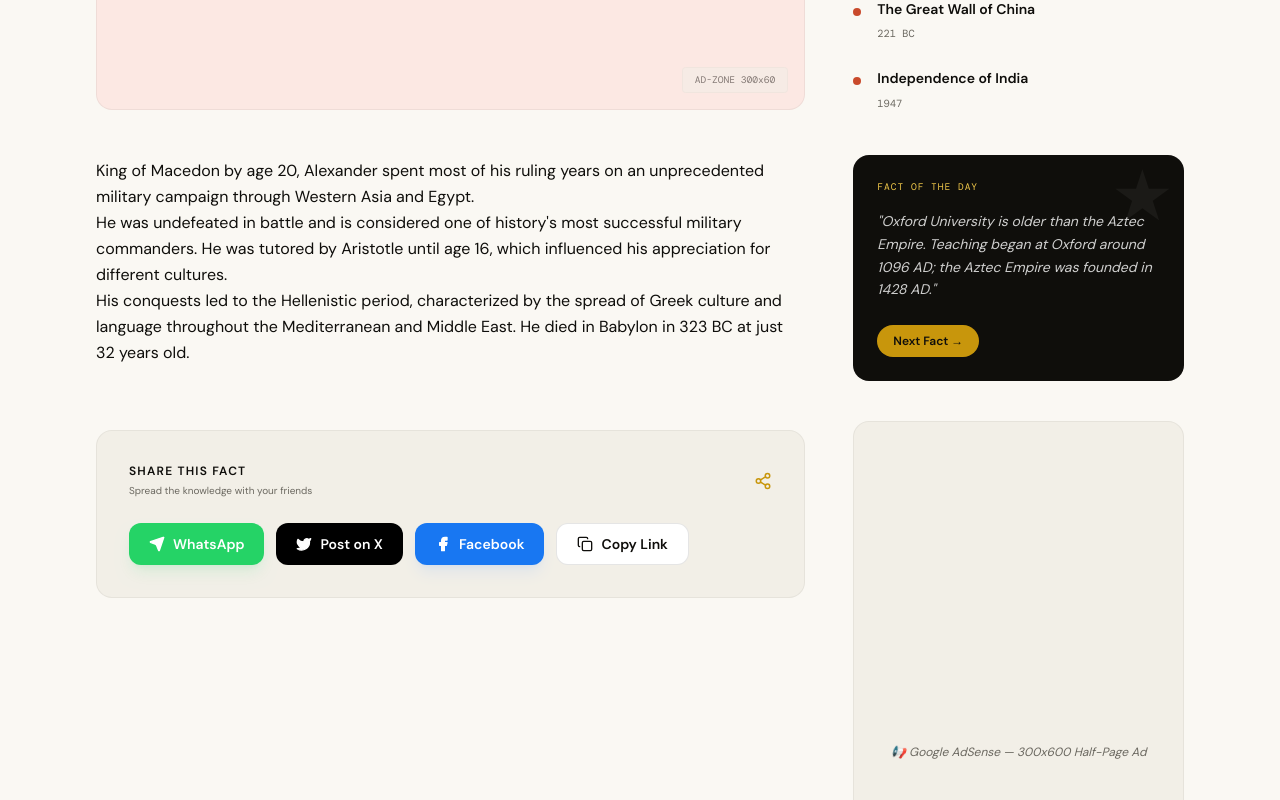
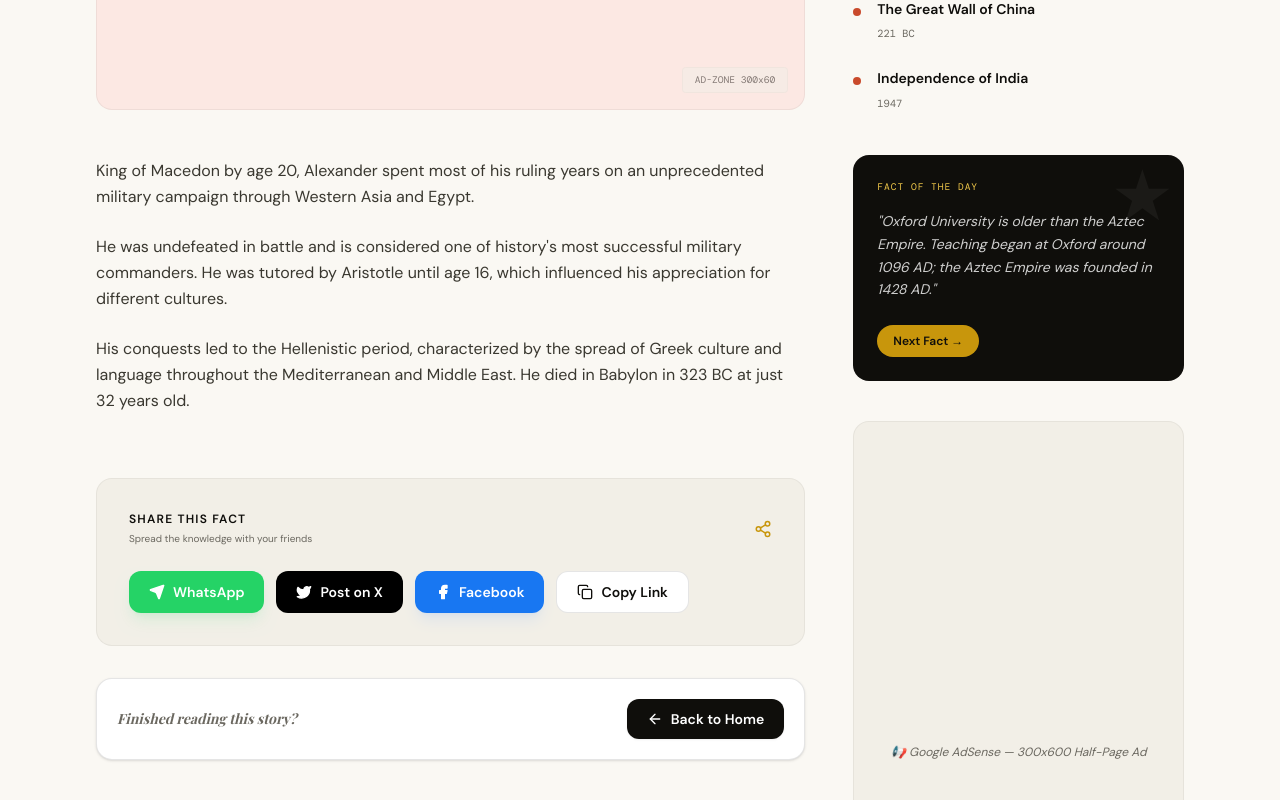
Before and after one commit to krishshiva13/Isometry, a React (Vite) app: page /article/seed-alexander-great in a window 1280 px wide. Shown: the part 636-1436 px from the top of the page. Built offline with nearby package versions, Linux system fonts and the light colour scheme; no server answers; the database is empty; a web font is replaced by a local one.

Commit message:
feat: add "Today in History" section and text styling
- Introduce `eventMonth` and `eventDay` to Fact type
- Implement dynamic "Today in History" section on Home
- Add helper for color-coded text highlighting in articles
- Update Admin CreateFactModal to support date inputs

```diff
--- a/src/pages/Article.tsx
+++ b/src/pages/Article.tsx
@@ -9,6 +9,97 @@ import { Fact } from '../types';
 import { cn } from '../lib/utils';
 import { INITIAL_FACTS } from '../seed';
 import { useAuth } from '../contexts/AuthContext';
+
+const renderHighlightedText = (text: string) => {
+  if (!text) return null;
+
+  const regex = /\[(gold|coral|teal|indigo|red|green|blue|slate|purple)\](.*?)\[\/\1\]/gi;
+  const elements: (string | React.ReactNode)[] = [];
+  let lastIndex = 0;
+  let match;
+
+  const localRegex = new RegExp(regex);
+
+  while ((match = localRegex.exec(text)) !== null) {
+    const matchIndex = match.index;
+    const color = match[1].toLowerCase();
+    const content = match[2];
+
+    if (matchIndex > lastIndex) {
+      elements.push(text.substring(lastIndex, matchIndex));
+    }
+
+    let textColorClass = "text-gold";
+    if (color === "coral") textColorClass = "text-coral font-bold";
+    else if (color === "teal") textColorClass = "text-teal font-bold";
+    else if (color === "indigo") textColorClass = "text-indigo font-bold";
+    else if (color === "red") textColorClass = "text-rose-600 font-bold";
+    else if (color === "green") textColorClass = "text-emerald-600 font-bold";
+    else if (color === "blue") textColorClass = "text-blue-600 font-bold";
+    else if (color === "slate") textColorClass = "text-slate-600 font-bold";
+    else if (color === "purple") textColorClass = "text-purple-600 font-bold";
+    else textColorClass = "text-gold font-bold";
+
+    elements.push(
+      <span key={matchIndex} className={textColorClass}>
+        {content}
+      </span>
+    );
+
+    lastIndex = localRegex.lastIndex;
+  }
+
+  if (lastIndex < text.length) {
+    elements.push(text.substring(lastIndex));
+  }
+
+  return elements.length > 0 ? elements : text;
+};
+
+const renderers = {
+  h1: ({ children }: any) => {
+    const text = typeof children === 'string' ? children : '';
+    return (
+      <h1 className="text-3xl font-serif font-black text-ink mt-8 mb-4">
+        {text ? renderHighlightedText(text) : React.Children.map(children, child => typeof child === 'string' ? renderHighlightedText(child) : child)}
+      </h1>
+    );
+  },
+  h2: ({ children }: any) => {
+    const text = typeof children === 'string' ? children : '';
+    return (
+      <h2 className="text-2xl font-serif font-black text-ink mt-6 mb-3">
+        {text ? renderHighlightedText(text) : React.Children.map(children, child => typeof child === 'string' ? renderHighlightedText(child) : child)}
+      </h2>
+    );
+  },
+  h3: ({ children }: any) => {
+    const text = typeof children === 'string' ? children : '';
+    return (
+      <h3 className="text-xl font-serif font-bold text-ink mt-4 mb-2">
+        {text ? renderHighlightedText(text) : React.Children.map(children, child => typeof child === 'string' ? renderHighlightedText(child) : child)}
+      </h3>
+    );
+  },
+  p: ({ children }: any) => {
+    const formattedChildren = React.Children.map(children, child => {
+      if (typeof child === 'string') {
+        return renderHighlightedText(child);
+      }
+      return child;
+    });
+    return <p className="leading-relaxed text-ink2 mb-6">{formattedChildren}</p>;
+  },
+  li: ({ children }: any) => {
+    const formattedChildren = React.Children.map(children, child => {
+      if (typeof child === 'string') {
+        return renderHighlightedText(child);
+      }
+      return child;
+    });
+    return <li className="text-ink2 mb-2">{formattedChildren}</li>;
+  }
+};
 
 export const Article = () => {
   const { id } = useParams<{ id: string }>();
@@ -90,7 +181,9 @@ export const Article = () => {
       excerpt: fact.excerpt,
       year: fact.year,
       emoji: fact.emoji || '📝',
-      imageUrl: fact.imageUrl || ''
+      imageUrl: fact.imageUrl || '',
+      eventMonth: fact.eventMonth || 0,
+      eventDay: fact.eventDay || 0
     });
     setIsEditing(true);
   };
@@ -227,24 +320,55 @@ export const Article = () => {
                   />
                 </div>
 
-                <div className="grid grid-cols-1 sm:grid-cols-2 gap-4">
-                  <div className="space-y-1">
+                <div className="grid grid-cols-1 sm:grid-cols-4 gap-4">
+                  <div className="space-y-1 col-span-1">
                     <label className="text-xs font-bold uppercase tracking-widest text-ink3">Accent Emoji</label>
                     <input
                       value={editData.emoji}
                       onChange={(e) => setEditData({...editData, emoji: e.target.value})}
-                      className="w-full bg-white border border-black/10 p-3 rounded-xl focus:outline-none focus:border-gold"
+                      className="w-full bg-white border border-black/10 p-3 rounded-xl focus:outline-none focus:border-gold font-sans"
                       placeholder="📝"
                     />
                   </div>
-                  <div className="space-y-1">
+                  <div className="space-y-1 col-span-1 sm:col-span-3">
                     <label className="text-xs font-bold uppercase tracking-widest text-ink3">Cover Image URL (Optional)</label>
                     <input
                       value={editData.imageUrl}
                       onChange={(e) => setEditData({...editData, imageUrl: e.target.value})}
-                      className="w-full bg-white border border-black/10 p-3 rounded-xl text-sm focus:outline-none focus:border-gold"
+                      className="w-full bg-white border border-black/10 p-3 rounded-xl text-sm focus:outline-none focus:border-gold font-sans"
                       placeholder="https://images.unsplash.com/photo-..."
                     />
+                  </div>
+                </div>
+
+                <div className="grid grid-cols-1 sm:grid-cols-2 gap-4">
+                  <div className="space-y-1">
+                    <label className="text-xs font-bold uppercase tracking-widest text-ink3">Event Month (Optional)</label>
+                    <select
+                      value={editData.eventMonth || 0}
+                      onChange={(e) => setEditData({...editData, eventMonth: parseInt(e.target.value)})}
+                      className="w-full bg-white border border-black/10 p-3 rounded-xl text-sm focus:outline-none focus:border-gold font-sans"
+                    >
+                      <option value={0}>None (Any)</option>
+                      {Array.from({ length: 12 }, (_, i) => (
+                        <option key={i + 1} value={i + 1}>
+                          {new Date(2000, i, 1).toLocaleString('en-US', { month: 'long' })}
+                        </option>
+                      ))}
+                    </select>
+                  </div>
+                  <div className="space-y-1">
+                    <label className="text-xs font-bold uppercase tracking-widest text-ink3">Event Day (Optional)</label>
+                    <select
+                      value={editData.eventDay || 0}
+                      onChange={(e) => setEditData({...editData, eventDay: parseInt(e.target.value)})}
+                      className="w-full bg-white border border-black/10 p-3 rounded-xl text-sm focus:outline-none focus:border-gold font-sans"
+                    >
+                      <option value={0}>None (Any)</option>
+                      {Array.from({ length: 31 }, (_, i) => (
+                        <option key={i + 1} value={i + 1}>{i + 1}</option>
+                      ))}
+                    </select>
                   </div>
                 </div>
               </div>
@@ -314,7 +438,7 @@ export const Article = () => {
                 className="w-full h-[500px] bg-white border border-black/10 p-6 rounded-2xl font-serif text-lg leading-relaxed focus:outline-none focus:border-gold"
               />
             ) : (
-              <ReactMarkdown>{fact.full}</ReactMarkdown>
+              <ReactMarkdown components={renderers}>{fact.full}</ReactMarkdown>
             )}
           </div>
 
@@ -352,6 +476,17 @@ export const Article = () => {
                   <Copy size={16} /> Copy Link
                 </button>
              </div>
+          </div>
+
+          <div className="mt-8 flex items-center justify-between bg-white border border-black/10 p-5 rounded-2xl shadow-sm">
+            <span className="text-xs sm:text-sm text-ink3 font-serif italic">Finished reading this story?</span>
+            <Link
+              to="/"
+              className="flex items-center gap-2 px-5 py-2.5 bg-ink text-white rounded-xl text-xs sm:text-sm font-bold hover:bg-gold focus:scale-95 hover:text-ink transition-all shadow shadow-black/5 group"
+            >
+              <ArrowLeft size={16} className="group-hover:-translate-x-1 transition-transform" />
+              <span>Back to Home</span>
+            </Link>
           </div>
         </div>
 
--- a/src/pages/Home.tsx
+++ b/src/pages/Home.tsx
@@ -45,6 +45,11 @@ export const Home = () => {
   const mainFeat = featuredFacts[0];
   const sideFeat = featuredFacts.slice(1, 5);
 
+  const today = new Date();
+  const curMonth = today.getMonth() + 1;
+  const curDay = today.getDate();
+  const todayEvents = facts.filter(f => f.eventMonth === curMonth && f.eventDay === curDay);
+
   return (
     <div className="fade-in">
       <Helmet>
@@ -84,9 +89,32 @@ export const Home = () => {
             </div>
           </div>
 
-          <div className="hidden lg:block bg-white/5 border border-white/10 rounded-2xl p-6 backdrop-blur-sm">
-            <div className="font-mono text-[0.7rem] text-gold-l uppercase tracking-widest mb-6">✦ Today in History</div>
+          <div className="hidden lg:block bg-white/5 border border-white/10 rounded-2xl p-6 backdrop-blur-sm self-stretch max-h-[480px] overflow-y-auto">
+            <div className="font-mono text-[0.7rem] text-gold-l uppercase tracking-widest mb-6 flex justify-between items-center">
+              <span>✦ Today in History</span>
+              {todayEvents.length > 0 && <span className="bg-gold text-ink text-[9px] font-bold px-1.5 py-0.5 rounded-full">{todayEvents.length} Active</span>}
+            </div>
+
             <div className="space-y-6">
+              {todayEvents.length > 0 ? (
+                todayEvents.map((ev) => (
+                  <Link
+                    key={ev.id}
+                    to={`/article/${ev.id}`}
+                    className="block group border-b border-white/10 pb-6 last:border-0 last:pb-0 hover:scale-[1.01] transition-all"
+                  >
+                    <div className="text-2xl font-serif font-bold text-gold-l leading-none flex items-center gap-2">
+                      <span className="text-lg">{ev.emoji || "⏳"}</span>
+                      {ev.year < 0 ? `${Math.abs(ev.year)} BC` : ev.year}
+                    </div>
+                    <div className="text-sm text-white/70 mt-2 leading-snug group-hover:text-gold-l transition-colors">
+                      {ev.title}
+                    </div>
+                    <div className="text-[10px] text-white/40 mt-1 uppercase font-semibold font-mono">Read Article →</div>
+                  </Link>
+                ))
+              ) : (
+                <>
                   {[
                     { year: 1940, text: 'Winston Churchill became British PM' },
                     { year: 1796, text: 'Edward Jenner administered first vaccine' },
@@ -99,6 +127,16 @@ export const Home = () => {
                       </div>
                     </div>
                   ))}
+
+                  {isAdmin && (
+                    <div className="pt-2">
+                      <div className="p-4 rounded-xl bg-white/5 border border-white/10 text-[11px] text-white/50 text-center leading-relaxed font-sans">
+                        💡 <strong>Admin Hint:</strong> Show custom articles here! Create or Edit any article and set its <strong>Event month & day</strong> to match today's date!
+                      </div>
+                    </div>
+                  )}
+                </>
+              )}
             </div>
           </div>
         </div>
--- a/src/types.ts
+++ b/src/types.ts
@@ -11,6 +11,8 @@ export interface Fact {
   featured: boolean;
   createdAt?: string;
   imageUrl?: string;
+  eventMonth?: number;
+  eventDay?: number;
 }
 
 export interface Birthday {
```
Also changed, not shown: src/components/admin/CreateFactModal.tsx (+36 -4 lines). Lines whose indentation alone changed are shown as unchanged.
